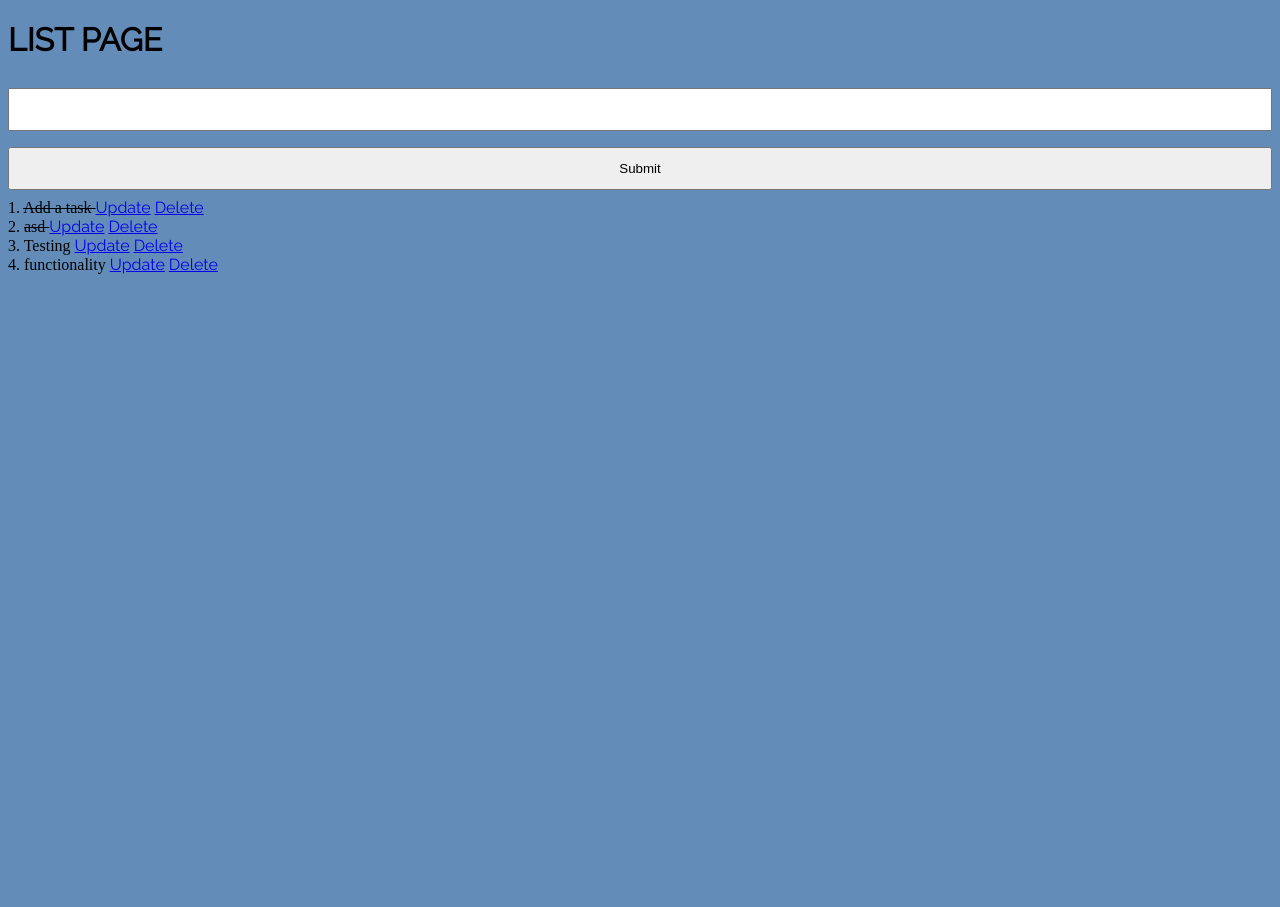
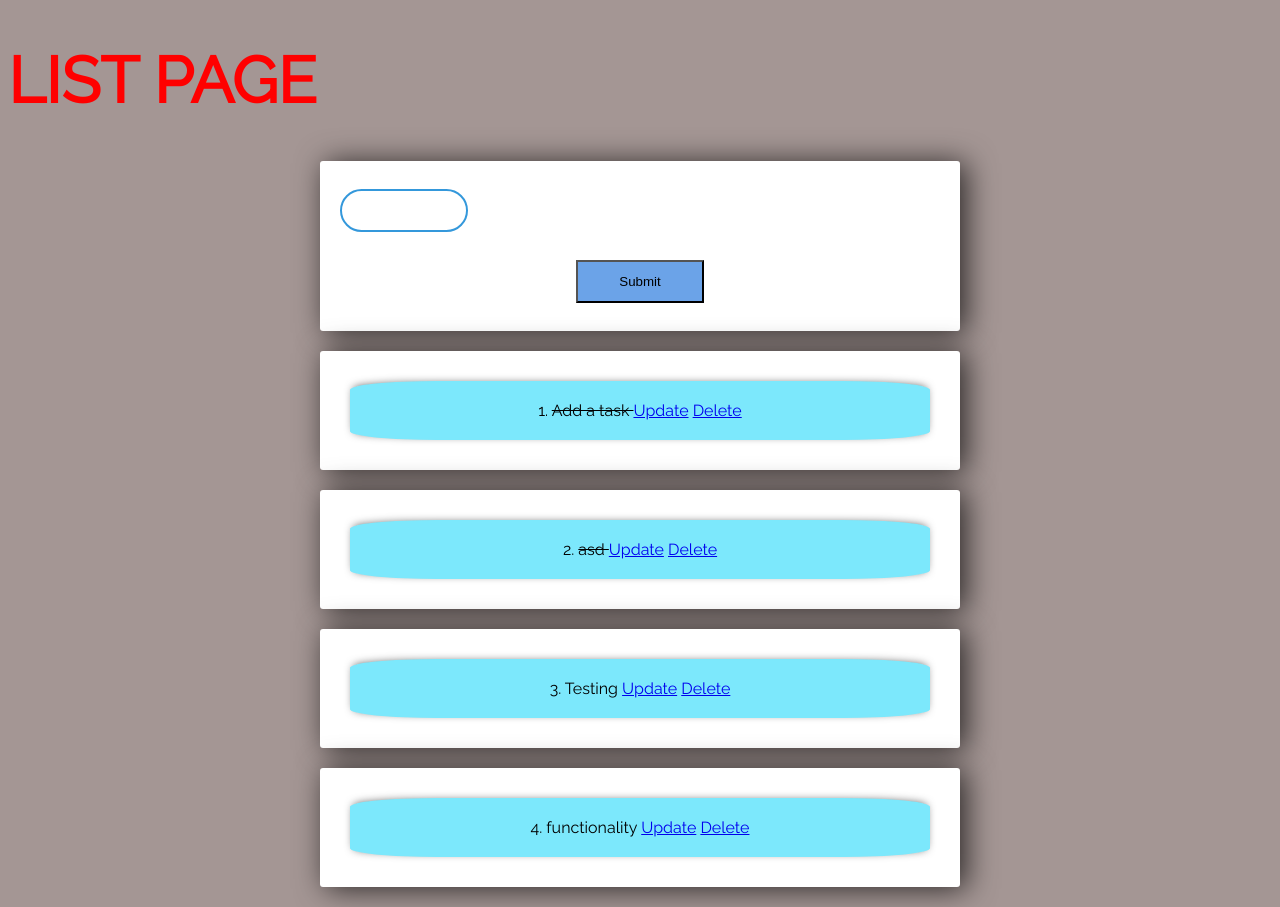
Before and after one commit to kczan/Todo_Django, a Django app: page /list/ in a window 1280 px wide. Before the commit the page ends 274 px from the top, so only its background shows below. Run offline with Django 3.2, Linux system fonts and the light colour scheme; data comes from the database, SQL or seed files in the repository.

Commit message:
Modified CSS styling

```diff
--- a/tasks/forms.py
+++ b/tasks/forms.py
@@ -6,3 +6,6 @@ class TaskForm(forms.ModelForm):
     class Meta:
         model = Task
         fields = '__all__'
+        widgets = {
+            'title': forms.TextInput(attrs={'class': 'new_task_text'}),
+        }
--- a/static/styles/styles.css
+++ b/tasks/static/tasks/styles.css
@@ -1,7 +1,9 @@
 @import url("https://fonts.googleapis.com/css?family=Raleway&display=swap");
 
 body{
-		background-color: #638CB8;
+		background-color: #A49694;
+		font-family: 'Raleway', sans-serif;
+		align-items: center;
 	}
 
 	input{
@@ -12,11 +14,14 @@ body{
 	}
 
 	input::placeholder {
-	  color: #d3d3d3;
+		color: #d3d3d3;
 	}
 
 	.submit{
 		background-color: #6BA3E8;
+		margin-top: 20px;
+		width: 10vw;
+
 	}
 
 	.center-column{
@@ -26,28 +31,37 @@ body{
 		background-color: #fff;
 		border-radius: 3px;
 		box-shadow: 6px 2px 30px 0px rgba(0,0,0,0.75);
+		align-items: center;
+		text-align: center;
 	}
 
 	.item-row{
-		background-color: #906abd;
+		color: black;
+		background-color: #7ce8fc;
 		margin: 10px;
 		padding: 20px;
 		border-radius: 3px;
 		color: #fff;
 		font-size: 16px;
 		box-shadow: 0px -1px 10px -4px rgba(0,0,0,0.75);
+		border-radius: 15%;
 	}
 
-	.btn-danger{
-		background-color: #ffae19;
-		border-color: #e59400;
+  h1{
+    font-family: 'Raleway', sans-serif;
+		/* text-decoration: line-through; */
+		color: red;
+		font-size: 4rem;
   }
 
-  h1 {
-    font-family: 'Raleway', sans-serif;
+.task{
+	color: black;
+}
 
-  }
-
-  a {
-        font-family: 'Raleway', sans-serif;
-  }
+.new_task_text{
+	border: 2px solid #3498db;
+	border-radius: 24px;
+	width: 10vw;
+	display: block;
+	text-align: inherit;
+}
--- a/tasks/templates/tasks/base.html
+++ b/tasks/templates/tasks/base.html
@@ -1,3 +1,4 @@
+{% load static %}
 <!DOCTYPE html>
 <html lang="en">
 <head>
@@ -5,7 +6,8 @@
   <meta name="viewport" content="width=device-width, initial-scale=1.0">
   <meta http-equiv="X-UA-Compatible" content="ie=edge">
   <title>{{ page_title }}</title>
-  <link rel="stylesheet" href="/../../../static/styles/styles.css" />
+  <link rel="stylesheet" type="text/css" href="{% static 'tasks/styles.css' %}">
+  <link rel="icon" type="image/png" href="{% static 'images/icon.png'  %}">
 </head>
 <body>
   {% block content %}
--- a/tasks/templates/tasks/list.html
+++ b/tasks/templates/tasks/list.html
@@ -4,20 +4,27 @@
 
 {% block content %}
 <h1> LIST PAGE </h1>
+<div class="center-column">
     <form method="POST", action="#"> {% csrf_token %}
         {{ form.title }}
-    <input type="submit", name="Create task">
+        <input class="submit" type="submit", name="Create task">
     </form>
+</div>
+
+
 {% for task in tasks %}
-    <div>
-    <span>{{ forloop.counter }}.
+<div class="center-column">
+    <div class="item-row">
+        <span class="task">{{ forloop.counter }}.
             {% if task.completed == True %}
             <s>{{ task }} </s>
             {% else %}
-        {{ task }}
+            <span>{{ task }}</span>
             {% endif %}
 
-        <a href="/list/update_task/{{ task.id }}">Update</a> <a href="/list/delete_task/{{ task.id }}">Delete</a></span>
+            <a href="/list/update_task/{{ task.id }}">Update</a> <a href="/list/delete_task/{{ task.id }}">Delete</a>
+        </span>
+    </div>
 </div>
 {% endfor %}
 {% endblock content %}
--- a/tasks/views.py
+++ b/tasks/views.py
@@ -18,7 +18,7 @@ def list_homepage(request):
         return redirect('/list/home')
 
     context = {
-        'page_title': 'Home page _',
+        'page_title': 'Todo list',
         'tasks': tasks,
         'form': form,
     }
--- a/templates/main_home.html
+++ b/templates/main_home.html
@@ -1,3 +1,4 @@
+{% load static %}
 <!DOCTYPE html>
 <html lang="en">
 <head>
@@ -5,6 +6,7 @@
   <meta name="viewport" content="width=device-width, initial-scale=1.0">
   <meta http-equiv="X-UA-Compatible" content="ie=edge">
   <title>{{ page_title }}</title>
+  <link rel="stylesheet" type="text/css" href="{% static 'tasks/styles.css' %}">
 </head>
 <body>
   <ul>
--- a/todo/settings.py
+++ b/todo/settings.py
@@ -120,3 +120,8 @@ USE_TZ = True
 # https://docs.djangoproject.com/en/3.0/howto/static-files/
 
 STATIC_URL = '/static/'
+
+STATICFILES_DIRS = [
+    os.path.join(BASE_DIR, "static"),
+    os.path.join(BASE_DIR, "/tasks/static/tasks"),
+]
```
Also changed, not shown: static/images/icon.png (added). Lines whose indentation alone changed are shown as unchanged.
